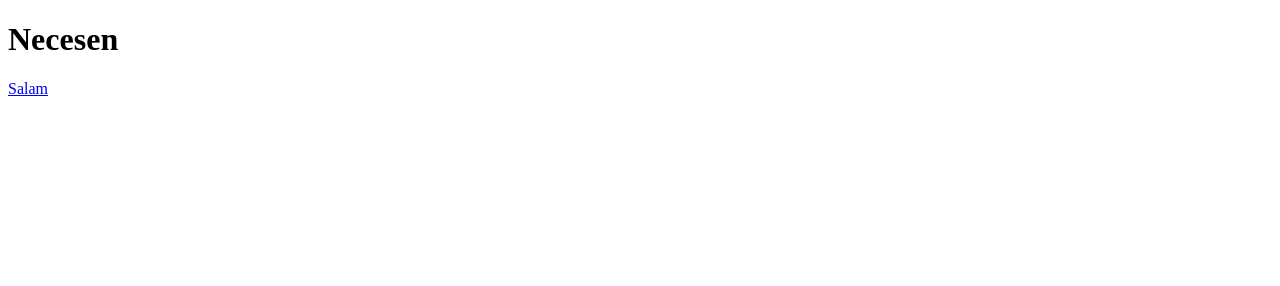
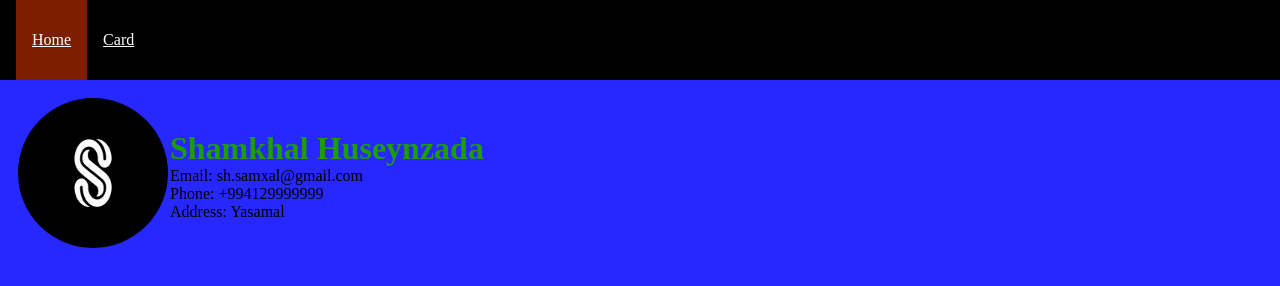
Before and after one commit to Shuseynzada/webmobile1, a plain HTML site: page index.html in a window 1280 px wide. Drawn offline with Linux system fonts and the light colour scheme.

Commit message:
Card element

```diff
--- /dev/null
+++ b/Assignment1/styles.css
@@ -0,0 +1,140 @@
+@import url('https://fonts.googleapis.com/css2?family=Montserrat:ital,wght@0,400;0,700;1,400&display=swap');
+* {
+    margin: 0;
+    padding: 0;
+    box-sizing: border-box;
+}
+body {
+    background: url(./assets/bg1.jpg) center center;
+    background-size: cover;
+    font-family: 'Montserrat', 'Times New Roman', sans-serif;
+    line-height: 1.42857143;
+    overflow-x: hidden;
+}
+
+main {
+    height: 100vh;
+    width: 100vw;
+    display: flex;
+    justify-content: center;
+    align-items: center;
+}
+
+section {
+    width: 500px;
+    height: 570px;
+    display: flex;
+    flex-direction: column;
+}
+
+section > span {
+    background-color: black;
+    width: 100%;
+    height: 5px;
+}
+
+#card {
+    background: url(./assets/bg-card2.png) repeat-x right top #f4f4f4;;
+    display: flex;
+    flex-direction: column;
+    align-items: center;
+    padding: 2rem;
+    text-align: center;
+}
+
+img {
+    width: 200px;
+    height: 200px;
+    border-radius: 50%;
+    border: 6px solid #ddd;
+    object-fit: cover;
+}
+
+.title h1 {
+    font-size: 36px !important;
+}
+.title h2 {
+    margin-top: 0;
+    font-size: 14px;
+    font-weight: bold;
+    margin: 0.83em 0;
+}
+
+#name {
+    color: #08aeac;
+}
+
+.hr1 {
+    border: none;
+    background: url(http://wp1.themexlab.com/wp/cards/wp-content/themes/cards/img/hr1.png) no-repeat center center;
+    height: 1px;
+    width: 100%;
+    margin: 10px 0;
+}
+
+.card-main {
+    padding: 0 2.3rem;
+}
+.card-main p {
+    font-size: 13px;
+    margin: 1em 0;
+}
+
+#information-button {
+    margin-bottom: 15px;
+    border-radius: 5px;
+    padding: 10px;
+    background: url(./assets/bg-btn.png) no-repeat center center #08aeac;
+    transition: 0.6s;
+}
+#information-button:hover {
+    background-color: red;
+}
+#information-button p {
+    margin: 0;
+    color: #ffffff;
+    font-size: 12px;
+}
+
+#icons i {
+    color: white;
+    background-color: #333333;
+    width: 30px;
+    height: 30px;
+    display: inline-block;
+    text-align: center;
+    transition: all 300ms ease-in-out 0ms;
+    font-size: 14px;
+    line-height: 30px;
+}
+#icons i:hover {
+    background-color: #08aeac;
+}
+
+nav {
+    font-family: none;
+    line-height: 1rem;
+    font-size: 1rem;
+    height: 10vh;
+    width: 100%;
+    background-color: black;
+    color: white;
+    display: flex;
+    justify-content: flex-start;
+    align-items: center;
+    padding: 0 1rem;
+}
+.nav-element {
+    display: inline-block;
+    height: 100%;
+    display: flex;
+    justify-content: center;
+    align-items: center;
+    padding: auto;
+    color: white;
+    padding: 0 1rem;
+}
+
+.nav-element:hover{
+    background-color: gray;
+}
--- a/index.html
+++ b/index.html
@@ -5,12 +5,33 @@
     <meta charset="UTF-8">
     <meta name="viewport" content="width=device-width, initial-scale=1.0">
     <link rel="icon" type="image/x-icon" href="./samxalogo.jpg">
+    <link rel="stylesheet" href="./style.css">
     <title>WM1</title>
+    <style>
+        .index{
+            background-color: rgb(124, 31, 0);
+        }
+    </style>
 </head>
 
 <body>
-    <h1>Necesen</h1>
-    <a href="https://www.youtube.com/" target="_top">Salam</a>
+    <nav>
+        <a href="." class="nav-element index">Home</a>
+        <a href="./Assignment1" class="nav-element">Card</a>
+    </nav>
+    <main>
+        <table>
+            <td>
+                <img class="border-rounded" src="./samxalogo.jpg" alt="logo" width="150px">
+            </td>
+            <td>
+                <h1 style="color: rgb(29, 157, 0);">Shamkhal Huseynzada</h1>
+                <p>Email: sh.samxal@gmail.com</p>
+                <p>Phone: +994129999999</p>
+                <p>Address: Yasamal</p>
+            </td>
+        </table>
+    </main>
 </body>
 
 
--- /dev/null
+++ b/style.css
@@ -0,0 +1,53 @@
+@import url('https://fonts.googleapis.com/css2?family=Poppins:wght@400;600;700&family=Roboto+Condensed:wght@400;700&display=swap');
+
+* {
+    margin: 0;
+    padding: 0;
+    box-sizing: border-box;
+}
+
+body {
+    background-color: rgb(39, 39, 255);
+
+}
+body::-webkit-scrollbar{
+    display: none;
+}
+
+.border-rounded {
+    border-radius: 50%;
+    aspect-ratio: 1;
+}
+
+nav {
+    font-family: none;
+    line-height: 1rem;
+    font-size: 1rem;
+    height: 10vh;
+    width: 100%;
+    background-color: black;
+    color: white;
+    display: flex;
+    justify-content: flex-start;
+    align-items: center;
+    padding: 0 1rem;
+}
+.nav-element {
+    display: inline-block;
+    height: 100%;
+    display: flex;
+    justify-content: center;
+    align-items: center;
+    padding: auto;
+    color: white;
+    padding: 0 1rem;
+}
+
+.nav-element:hover{
+    background-color: gray;
+}
+
+
+main {
+    padding: 1em;
+}
```
Also changed, not shown: Assignment1/index.html (added, +54 -0 lines), Assignment1/assets/bg-btn.png (added), Assignment1/assets/bg-card2.png (added), Assignment1/assets/bg1.jpg (added), Assignment1/assets/samxalogo.jpg (added).
